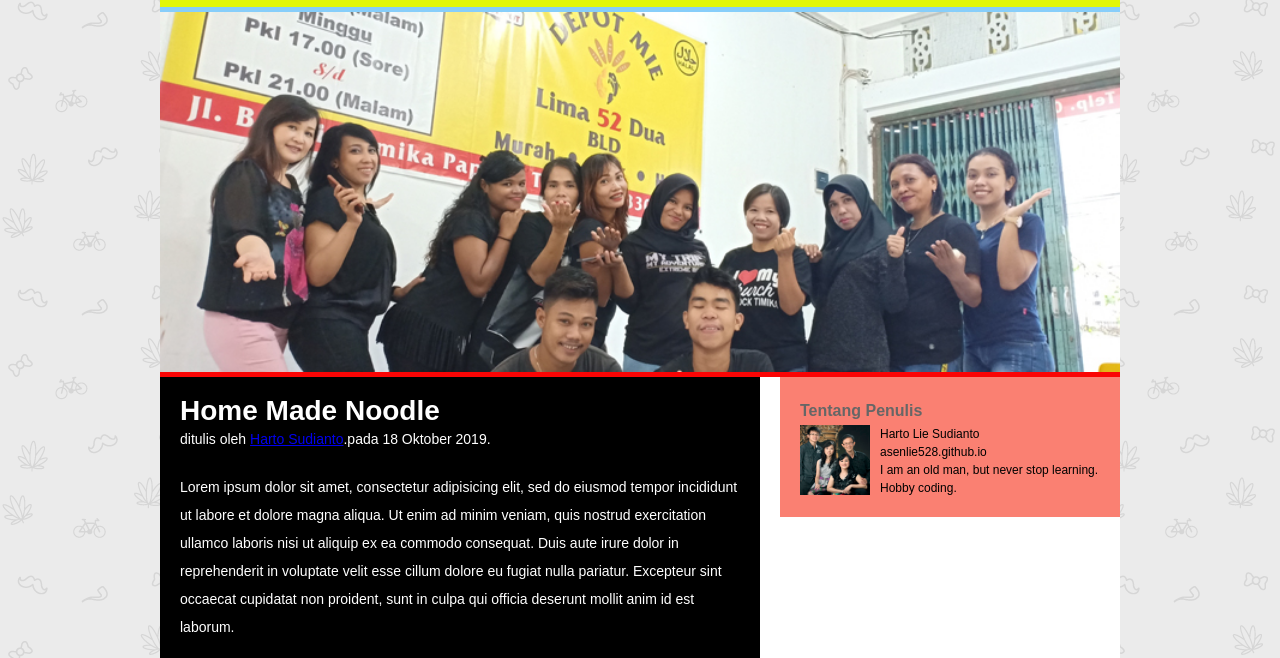
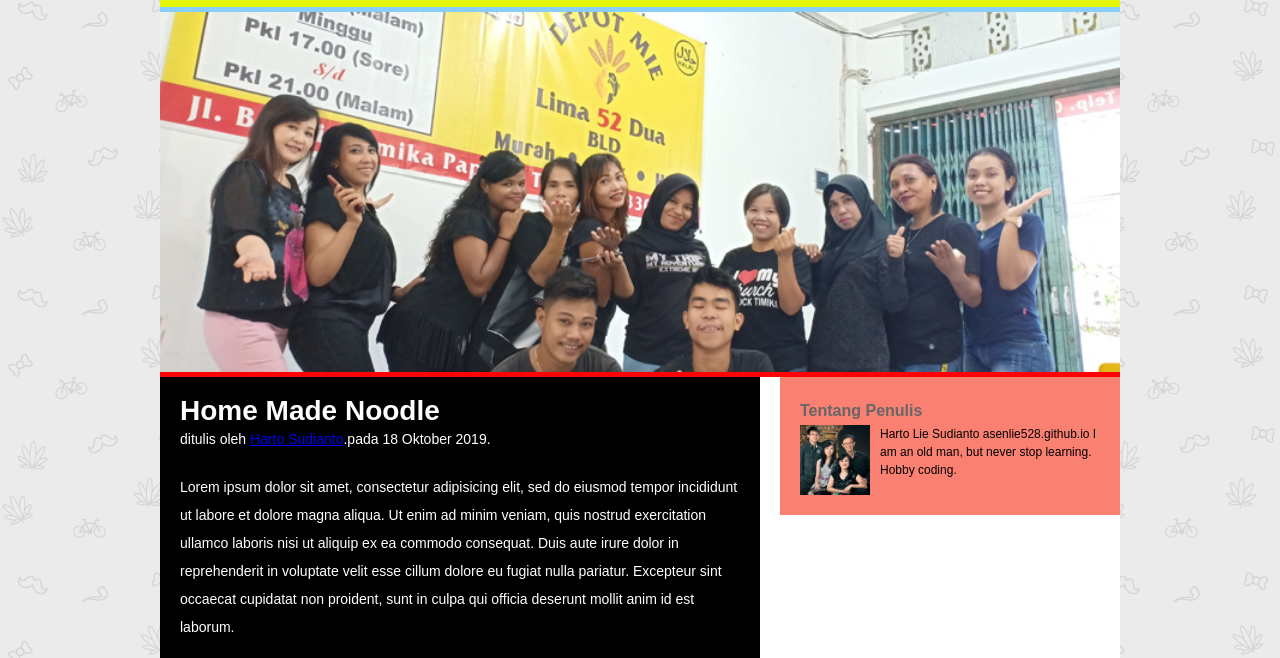
Before and after one commit to asenlie528/asenlie528.github.io, a plain HTML site: page index.html in a window 1280 px wide. Shown: the part 99-757 px from the top of the page. Drawn offline with Linux system fonts and the light colour scheme.

Commit message:
Tambah penulis

```diff
--- a/index.html
+++ b/index.html
@@ -39,9 +39,9 @@
 			<div class="sidebar">
 				<h3>Tentang Penulis</h3>
 				<img src="img/keluarga09_Crop_Thumb.png" alt="harto">
-				<p>Harto Lie Sudianto</p>
-				<p>asenlie528.github.io</p>
-				<p>I am an old man, but never stop learning. Hobby coding.</p>
+				<p>Harto Lie Sudianto
+					asenlie528.github.io
+					I am an old man, but never stop learning. Hobby coding.</p>
 			</div>
 		</div>
 		<div class="footer">
```
